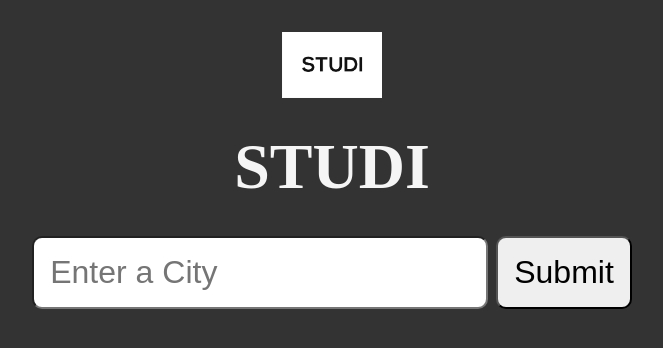
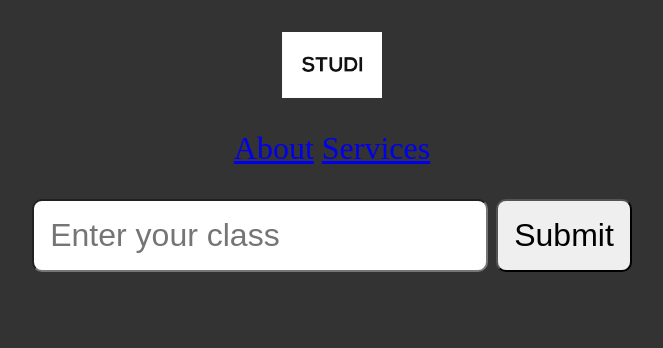
Before and after one commit to jadon-leung/STUDI, a Flask app: template templates/index.html in a window 1280 px wide. Shown: the top 348 px of the page, without its empty margins (308-971 px from the left). Run offline with Flask 3, Linux system fonts and the light colour scheme; the template is opened without the code that fills it, so the values that code supplies are empty.

Commit message:
little debugging

```diff
--- a/server.py
+++ b/server.py
@@ -4,9 +4,15 @@ from flask import Flask, render_template, request
 app = Flask(__name__)
 
 @app.route('/')
-#@app.route('/index')
-def index():
+
+
+@app.route('/index')
+def index(index):
     return render_template('index.html')
 
-if __name__ == "main":
+@app.route('/about')
+def about():
+    return render_template("index.html")
+
+if __name__ == "__main__":
     app.run(host = "0.0.0.0", port = 8000)
--- a/templates/index.html
+++ b/templates/index.html
@@ -4,15 +4,19 @@
 <head>
     <meta charset="UTF-8">
     <meta name="viewport" content="width=device-width, initial-scale=1.0">
-    <title>Get Weather Conditions</title>
+    <title>STUDI Web App</title>
     <link href="{{ url_for('static', filename='styles/style.css') }}" rel="stylesheet" />
 </head>
 
 <body>
-    <img src = "STUDI logo.png" width = "100px"alt = "STUDI logo">
-    <h1>STUDI</h1>
-    <form action="/weather">
-        <input type="text" name="city" id="city" placeholder="Enter a City" />
+    <img src = "STUDI logo.png" width = "100px" alt = "STUDI logo">
+    <!--<h1>STUDI</h1> -->
+    <nav>
+        <a href = "/about">About</a>
+        <a href = "#">Services</a>
+    </nav>
+    <form action="/about">
+        <input type="text" name="city" id="city" placeholder="Enter your class" />
         <button type="submit">Submit</button>
     </form>
 </body>
```
Also changed, not shown: templates/about.html (added, +16 -0 lines), 1 other file.
